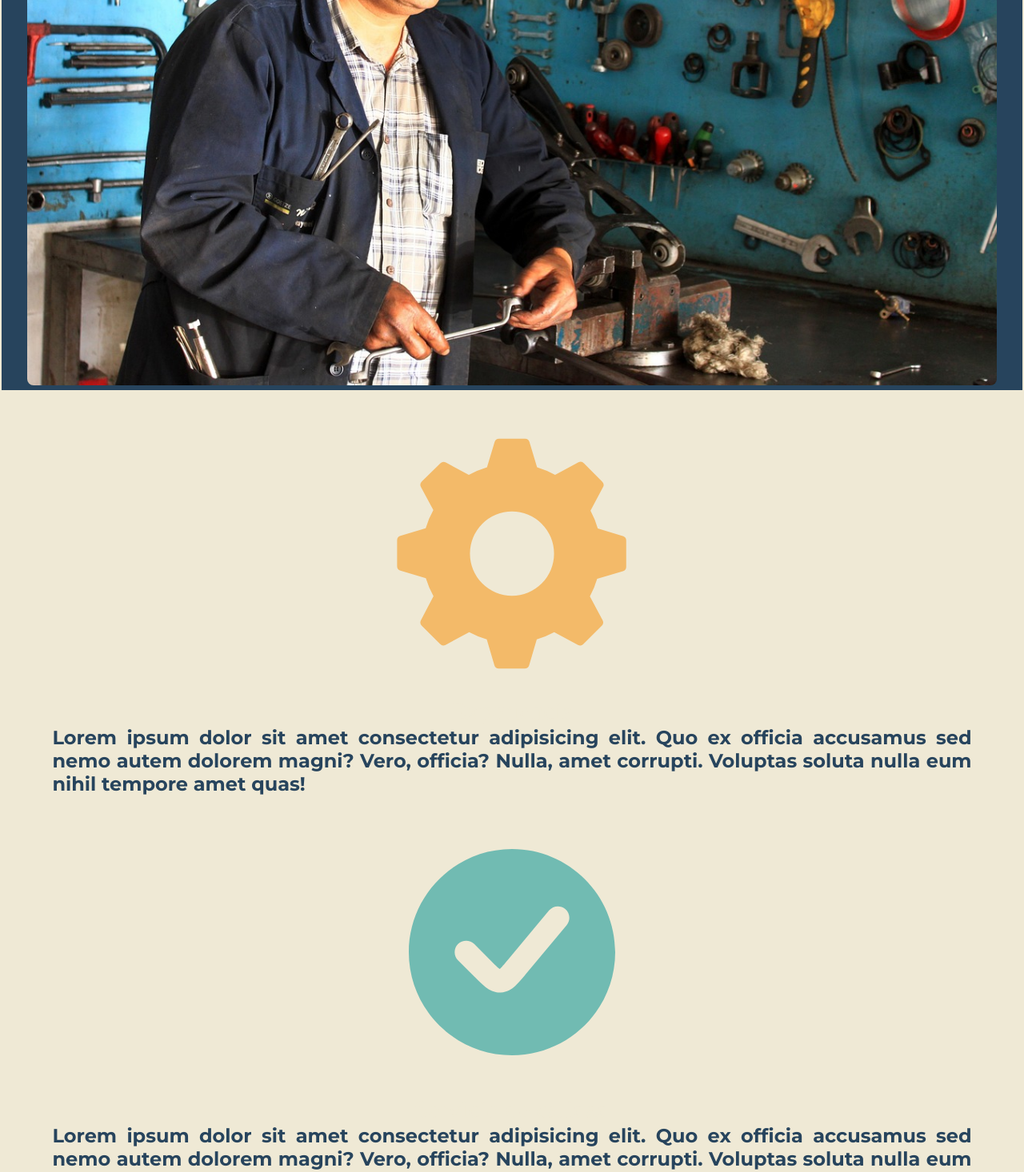
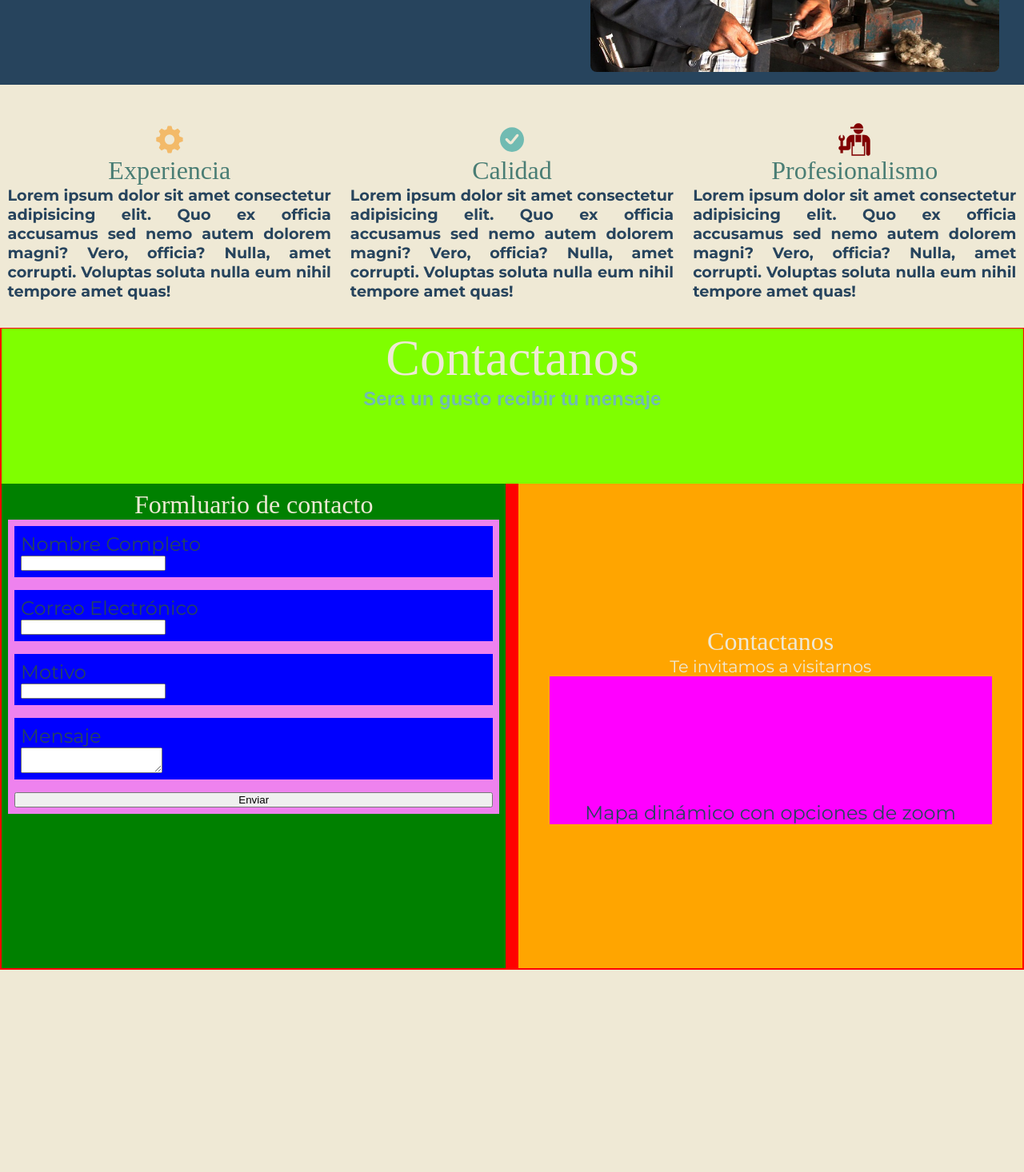
Before and after one commit to RolDev-22/page-taller, a React (Vite) app: page / in a window 1280 px wide. Shown: the part 2220-3686 px from the top of the page at 80% size. After the commit the page ends 3433 px from the top, so only its background shows below. Built offline with nearby package versions, Linux system fonts and the light colour scheme; a web font is replaced by a local one.

Commit message:
Se agrega la estructura básica de la sección contacto, se afinan detalles de la sección sobre la empresa y se añaden estilos básicos a la sección contacto

```diff
--- a/src/App.jsx
+++ b/src/App.jsx
@@ -15,9 +15,8 @@ function App() {
         <Service />
 
         <About />
-        {/*
+
         <Contact />
-        */}
       </main>
       {/*<Footer />*/}
     </>
--- a/src/pages/About.jsx
+++ b/src/pages/About.jsx
@@ -30,7 +30,7 @@ const About = () => {
           </article>
           <article className="description animationEntry showAnimation">
             <img src="/ic-cality.svg" alt="logo-descriptivo" />
-            <h2 className="styleTitleH2">Servicio de calidad</h2>
+            <h2 className="styleTitleH2">Calidad</h2>
             <h4>
               Lorem ipsum dolor sit amet consectetur adipisicing elit. Quo ex
               officia accusamus sed nemo autem dolorem magni? Vero, officia?
@@ -40,7 +40,7 @@ const About = () => {
           </article>
           <article className="description animationEntry rigthAnimation">
             <img src="/ic-profes.svg" alt="logo-descriptivo" />
-            <h2 className="styleTitleH2">Profesionales</h2>
+            <h2 className="styleTitleH2">Profesionalismo</h2>
             <h4>
               Lorem ipsum dolor sit amet consectetur adipisicing elit. Quo ex
               officia accusamus sed nemo autem dolorem magni? Vero, officia?
--- a/src/pages/Conatct.jsx
+++ b/src/pages/Conatct.jsx
@@ -1,5 +1,46 @@
+import "../style/contact-css.css";
+
 const Contact = () => {
-  return <section id="section-Contact">hola desde Contacto</section>;
+  return (
+    <section id="section-Contact">
+      <section className="container container-contact">
+        <section className="title-contact animationEntry pupAnimation ">
+          <h2 className="styleTitleH2">Contactanos</h2>
+          <h3 className="styleTitleH3">Sera un gusto recibir tu mensaje</h3>
+        </section>
+        <section className="container-form animationEntry pupAnimation">
+          <h2 className="styleTitleH2">Formluario de contacto</h2>
+          <form action="/" className="form-contact ">
+            <div className="container-input">
+              <label htmlFor="input-name">Nombre Completo</label>
+              <input type="text" name="input-name" id="input-name" />
+            </div>
+            <div className="container-input">
+              <label htmlFor="input-mail">Correo Electrónico</label>
+              <input type="text" name="input-mail" id="input-mail" />
+            </div>
+            <div className="container-input">
+              <label htmlFor="input-subject">Motivo</label>
+              <input type="text" name="input-subject" id="input-subject" />
+            </div>
+            <div className="container-input">
+              <label htmlFor="input-message">Mensaje</label>
+              <textarea name="input-message" id="input-message"></textarea>
+            </div>
+            <button className="btn-form">Enviar</button>
+          </form>
+        </section>
+        <section className="container-mapa animationEntry pupAnimation">
+          <h2 className="styleTitleH2">Contactanos</h2>
+          <p className="styleMain-p ">Te invitamos a visitarnos</p>
+          <figure>
+            <canvas className="canvas-map"></canvas>
+            <figcaption>Mapa dinámico con opciones de zoom</figcaption>
+          </figure>
+        </section>
+      </section>
+    </section>
+  );
 };
 
 export { Contact };
--- a/src/style/about-css.css
+++ b/src/style/about-css.css
@@ -1,8 +1,4 @@
-.container-about {
-  gap: 1rem;
-}
-
-.container-about .mainStyle {
+.mainStyle {
   width: 100%;
   display: flex;
   flex-direction: column;
@@ -12,42 +8,102 @@
 }
 
 .container-about .presentation-about {
+  padding: 1rem;
   background-color: var(--bg);
 }
 
-.container-about .presentation-about article {
+.container-about .presentation-about > article {
   padding: 0.3rem;
 }
 
-.container-about .presentation-about article h3 {
+.container-about .presentation-about > article > h3 {
   text-align: justify;
 }
 
 .container-about .presentation-about > figure > img {
   width: 95%;
   border-radius: 0.5rem;
-  object-fit: fill;
+  object-fit: cover;
 }
 
 .container-about .description-about {
-  background-color: transparent;
   gap: 0.5rem;
   padding: 0.5rem;
 }
 
 .container-about .description-about > article {
+  display: flex;
+  flex-direction: column;
   width: 90%;
   padding: 0.5rem;
   align-items: center;
   justify-content: center;
-  gap: 0.5rem;
 }
 
 .container-about .description-about > article > img {
   width: 30%;
-  object-fit: fill;
+  object-fit: cover;
+}
+
+.container-about .description-about > article > h2 {
+  font-size: 1.5rem;
+  color: var(--aux2);
 }
 
 .container-about .description-about > article > h4 {
   text-align: justify;
+  font-size: 1.3rem;
+  width: 80%;
 }
+
+@media screen and (min-width: 768px) {
+  .container-about .presentation-about {
+    flex-direction: row;
+  }
+
+  .container-about .presentation-about > article {
+    width: 50%;
+  }
+
+  .container-about .presentation-about > article > h2 {
+    font-size: 4rem;
+  }
+
+  .container-about .presentation-about > figure {
+    width: 40%;
+    height: 450px;
+  }
+
+  .container-about .presentation-about > figure > img {
+    width: 100%;
+    height: 100%;
+  }
+
+  .container-about .description-about {
+    flex-direction: column;
+  }
+
+  .container-about .description-about > article > img {
+    width: 10%;
+  }
+
+  .container-about .description-about > article > h2 {
+    font-size: 2rem;
+  }
+
+  .container-about .description-about > article > h4 {
+    width: 100%;
+    font-size: 1.2rem;
+  }
+}
+
+@media screen and (min-width: 768px) and (orientation: landscape) {
+  .container-about .description-about {
+    flex-direction: row;
+    padding: 0.5rem;
+  }
+
+  .container-about .description-about > article {
+    width: 33%;
+  }
+}
--- /dev/null
+++ b/src/style/contact-css.css
@@ -0,0 +1,92 @@
+#section-Contact {
+  background-color: black;
+}
+
+#section-Contact .container-contact {
+  text-align: center;
+  background-color: red;
+}
+
+/**CONTENIDO DEL TITULO*/
+.container-contact > .title-contact {
+  background-color: chartreuse;
+}
+
+/**CONTENIDO DEL FORM*/
+.container-contact > .container-form {
+  padding: 0.5rem;
+  background-color: green;
+}
+
+.container-contact > .container-form form {
+  display: flex;
+  flex-direction: column;
+  row-gap: 1rem;
+  padding: 0.5rem;
+  background-color: violet;
+}
+
+.container-contact > .container-form .container-input {
+  display: flex;
+  flex-direction: column;
+  align-items: start;
+  justify-content: space-evenly;
+  padding: 0.5rem;
+  background-color: blue;
+}
+
+/**CONTENIDO DEL MAPA*/
+.container-contact .container-mapa {
+  display: flex;
+  flex-direction: column;
+  justify-content: center;
+  align-items: center;
+  padding: 0.5rem;
+  background-color: orange;
+}
+
+.container-mapa > figure {
+  width: 90%;
+  background-color: magenta;
+}
+
+@media screen and (min-width: 768px) {
+  #section-Contact .container-contact {
+    display: grid;
+    grid-template-columns: 1fr;
+    grid-template-rows: 1/2fr repeat(2, 1fr);
+    grid-template-areas:
+      "title"
+      "form"
+      "map";
+    column-gap: 1rem;
+  }
+
+  .container-contact > .title-contact {
+    grid-area: title;
+    align-self: stretch;
+  }
+
+  .container-contact > .title-contact h2 {
+    font-size: 4rem;
+  }
+
+  .container-contact > .container-form {
+    grid-area: form;
+    align-self: stretch;
+  }
+  .container-contact > .container-mapa {
+    grid-area: map;
+    align-self: stretch;
+  }
+}
+
+@media screen and (min-width: 768px) and (orientation: landscape) {
+  #section-Contact .container-contact {
+    grid-template-columns: repeat(2, 1fr);
+    grid-template-areas:
+      "title title"
+      "form map"
+      "form map";
+  }
+}
--- a/src/style/index.css
+++ b/src/style/index.css
@@ -105,7 +105,7 @@ section .container {
   --opEnd: 1;
   animation: entryAnimation 0.2s linear;
   animation-timeline: view();
-  animation-range: entry 0% cover 30%;
+  animation-range: entry 0% cover 15%;
 }
 
 .rigthAnimation {
@@ -138,3 +138,9 @@ section .container {
     transform: var(--trfmEnd);
   }
 }
+
+@media screen and (min-width: 768px) and (orientation: landscape) {
+  .animationEntry {
+    animation-range: entry 0% cover 25%;
+  }
+}
```
